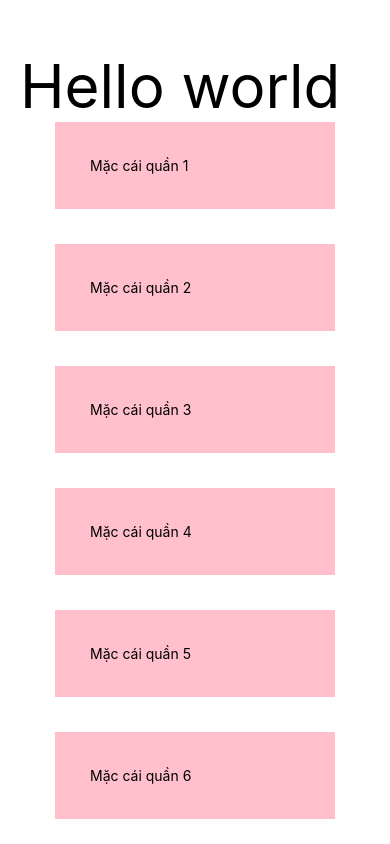
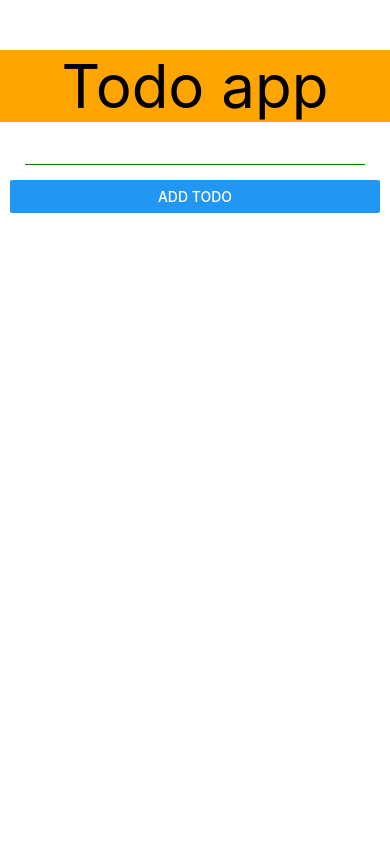
Before and after one commit to nbthinh/learning-react-native-base, a React Native app: screen / in a window 390 px wide. Built offline with nearby package versions, Linux system fonts and the light colour scheme.

Commit message:
#9 todo part 1

```diff
--- a/App.tsx
+++ b/App.tsx
@@ -1,62 +1,93 @@
 import { useState } from 'react';
 import { Button, StyleSheet, Text, TextInput, View, ScrollView, FlatList } from 'react-native';
 
+
+interface ITodo {
+  id: number,
+  name: string
+}
+
+
+
+
 export default function App() {
-  const [students, setStudents] = useState([
-    { id: 1, name: "Mặc cái quần 1", age: 18, key: "1" },
-    { id: 2, name: "Mặc cái quần 2", age: 19 },
-    { id: 3, name: "Mặc cái quần 3", age: 20 },
-    { id: 4, name: "Mặc cái quần 4", age: 21 },
-    { id: 5, name: "Mặc cái quần 5", age: 22 },
-    { id: 6, name: "Mặc cái quần 6", age: 23 },
-    { id: 7, name: "Mặc cái quần 7", age: 24 },
-    { id: 8, name: "Mặc cái quần 8", age: 18 },
-    { id: 9, name: "Mặc cái quần 9", age: 18 },
-    { id: 10, name: "Mặc cái quần 10", age: 18 },
-  ])
+  const [todo, setTodo] = useState("");
+  const [listTodo, setListTodo] = useState<ITodo[]>([]);
+
+  function randomInteger(min: number, max: number) {
+    return Math.floor(Math.random() * (max - min + 1)) + min;
+  }
+
+  const handleAddTodo = () => {
+    setListTodo([...listTodo, {id: randomInteger(2, 2000000), name: todo}]);
+    setTodo("");
+  }
   return (
     <View style={styles.container}>
-      <Text style={{fontSize: 60}}>Hello world</Text>
-      <FlatList
-        keyExtractor={item => item.id + ""}
-        data={students}
-        renderItem={({item, index, separators}) => {
-          return (
-            <View style={{
-              backgroundColor: "pink",
-              marginBottom: 35,
-              padding: 35,
-              marginHorizontal: 35
-            }}>
-              <Text>{item.name}</Text>
-            </View>
-          )
-        }}
-      />
-      {/* <ScrollView>
-        { students.map(item => {
-          return (
-            <View style={{
-              backgroundColor: "pink",
-              marginBottom: 35,
-              padding: 35,
-            }}>
-              <Text key={item.id}>{item.name}</Text>
-            </View>
-          )
-        }) }
-      </ScrollView> */}
+      <Text style={styles.header}>Todo app</Text>
+
+      {/* form */}
+      <View style={styles.body}>
+        <TextInput
+          value={todo}
+          style={styles.todoInput}
+          onChangeText={(value) => setTodo(value)}
+        />
+        <Button
+          title="Add todo"
+          onPress={handleAddTodo}
+        />
+      </View>
+
+      {/* list todo */}
+      <View style={styles.body}>
+        <FlatList
+          data={listTodo}
+          keyExtractor={(item) => item.id + ""}
+          renderItem={
+            ({item}) => {
+              console.log(item)
+              return (
+                <Text style={styles.todoItem}>{item.name}</Text>
+              )
+            }
+          }
+        />
+      </View>
     </View>
   );
 }
 
 const styles = StyleSheet.create({
+  header: {
+    backgroundColor: "orange",
+    paddingHorizontal: 20,
+    textAlign: "center",
+    fontSize: 60
+  },
   container: {
     paddingTop: 50,
-    paddingHorizontal: 20,
     flex: 1,
     backgroundColor: '#fff',
     // alignItems: 'center',
     // justifyContent: 'center',
+  },
+  todoInput: {
+    borderBottomWidth: 1,
+    borderBottomColor: "green",
+    marginHorizontal: 15,
+    padding: 5,
+    margin: 15
+  },
+  todoItem: {
+    fontSize: 20,
+    borderWidth: 1,
+    borderStyle: "dashed",
+    marginBottom: 20,
+    padding: 10
+  },
+  body: {
+    marginBottom: 20,
+    paddingHorizontal: 10
   }
 });
```
